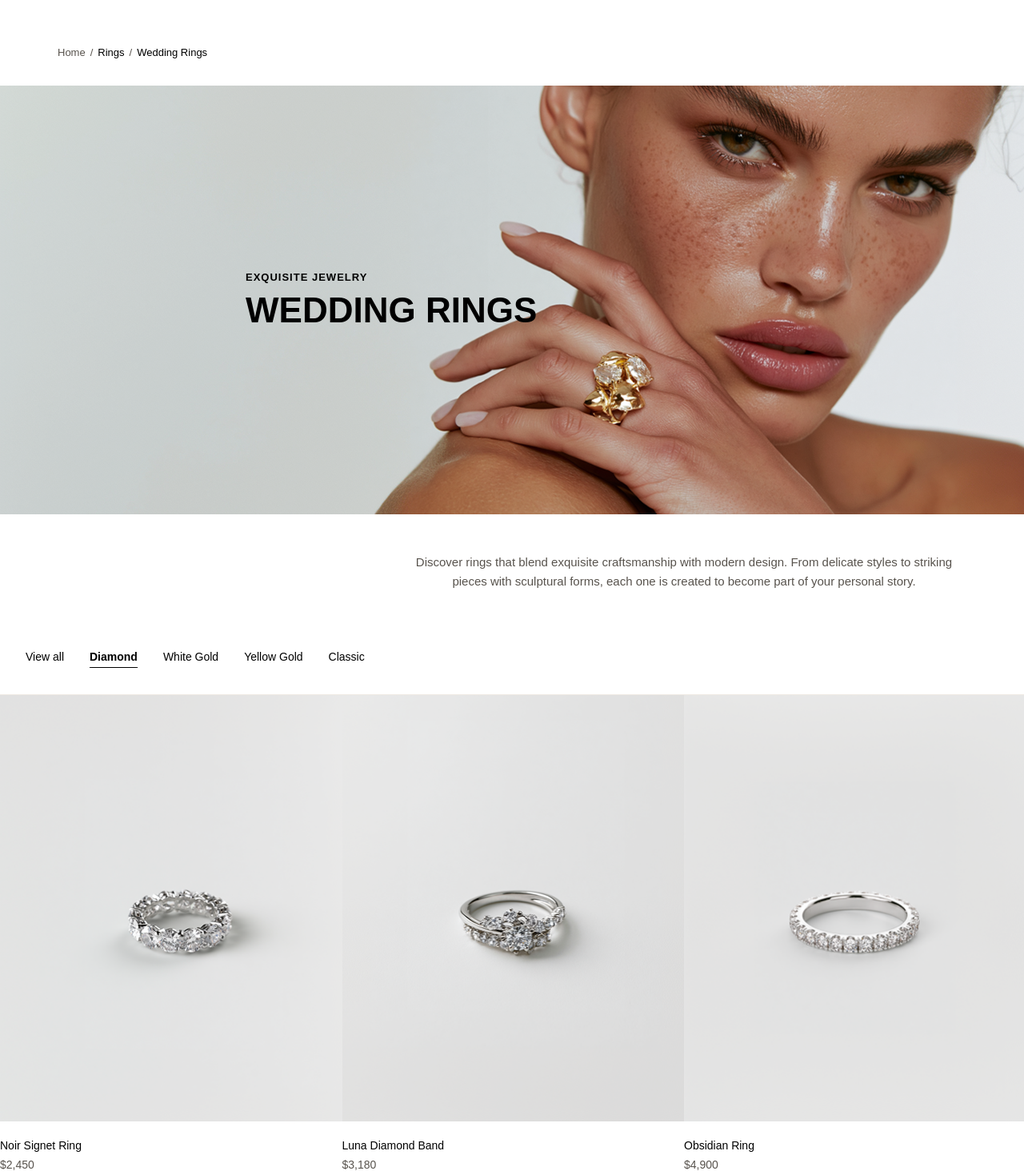
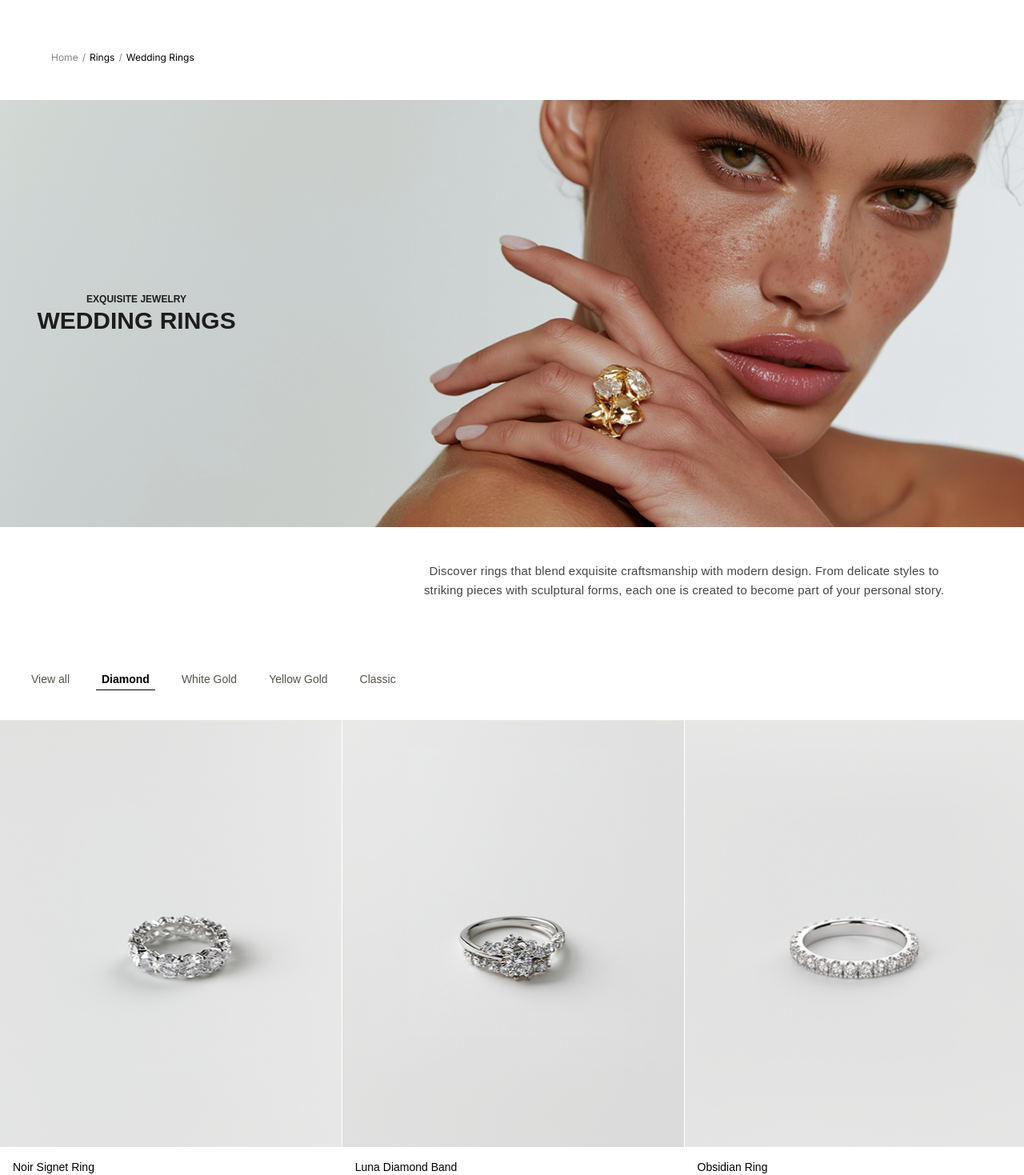
Before and after one commit to Diana19T/jorg-website, a Next.js app: page /category/wedding-rings in a window 1280 px wide. Shown: the part 43-1512 px from the top of the page at 80% size. Built offline with nearby package versions, Linux system fonts and the light colour scheme; a web font is replaced by a local one.

Commit message:
Fix Wedding Rings category layout

```diff
--- a/app/category/wedding-rings/page.module.css
+++ b/app/category/wedding-rings/page.module.css
@@ -4,14 +4,16 @@
 }
 
 .intro {
-  max-width: 760px;
+  width: 668px;
   margin: 0 auto;
-  padding: 48px 32px 40px;
+  padding: 43px 0 40px;
   text-align: center;
   font-family: var(--font-arial);
+  font-weight: 400;
   font-size: 15px;
   line-height: 24px;
-  color: var(--color-text-secondary);
+  letter-spacing: 0.2px;
+  color: #484440;
 }
 
 .gridSection {
@@ -21,22 +23,23 @@
 .exploreMoreWrap {
   display: flex;
   justify-content: center;
-  padding: 56px 32px;
+  padding: 42px 32px 128px;
 }
 
 .exploreMore {
-  border: 1px solid var(--color-black);
-  padding: 16px 40px;
+  border: 1px solid #1d1d1d;
+  padding: 15px 22px 17px;
   font-family: var(--font-arial);
-  font-size: 13px;
-  font-weight: 700;
-  letter-spacing: 0.5px;
+  font-weight: 400;
+  font-size: 14px;
+  line-height: 18px;
+  letter-spacing: 0.42px;
   text-transform: uppercase;
-  color: var(--color-black);
+  color: #292929;
   transition: background 0.15s ease, color 0.15s ease;
 }
 
 .exploreMore:hover {
-  background: var(--color-black);
+  background: #1d1d1d;
   color: var(--color-white);
 }
--- a/components/primitives/Breadcrumb.module.css
+++ b/components/primitives/Breadcrumb.module.css
@@ -1,24 +1,25 @@
 .breadcrumb {
-  padding: 20px var(--page-margin) 19px;
+  padding: 27px 24px 32px;
 }
 
 .list {
   display: flex;
   align-items: center;
-  gap: 6px;
-  font-family: var(--font-arial);
-  font-size: 13px;
+  gap: 5px;
+  font-family: var(--font-inter);
+  font-weight: 400;
+  font-size: 12px;
   line-height: 18px;
 }
 
 .item {
   display: flex;
   align-items: center;
-  gap: 6px;
+  gap: 5px;
 }
 
 .item a {
-  color: var(--color-text-secondary);
+  color: #878181;
 }
 
 .item a:hover {
@@ -30,5 +31,5 @@
 }
 
 .separator {
-  color: var(--color-text-secondary);
+  color: #878181;
 }
--- a/components/primitives/FilterBar.module.css
+++ b/components/primitives/FilterBar.module.css
@@ -2,56 +2,70 @@
   display: flex;
   align-items: center;
   justify-content: space-between;
-  padding: 24px var(--page-margin);
+  padding: 40px 23px 32px 32px;
   border-bottom: 1px solid var(--color-divider);
 }
 
 .chips {
   display: flex;
   align-items: center;
-  gap: 32px;
+  gap: 26px;
 }
 
 .chip {
+  display: flex;
+  align-items: center;
+  justify-content: center;
+  height: 28px;
+  padding: 0 7px;
   font-family: var(--font-arial);
+  font-weight: 400;
   font-size: 14px;
   line-height: 18px;
-  color: var(--color-black);
-  padding-bottom: 4px;
+  letter-spacing: 0;
+  color: #58534d;
   border-bottom: 1px solid transparent;
 }
 
 .chip[data-active="true"] {
   font-weight: 700;
+  line-height: 22px;
+  color: var(--color-black);
   border-bottom-color: var(--color-black);
 }
 
 .right {
   display: flex;
   align-items: center;
-  gap: 24px;
+  gap: 10px;
 }
 
 .count {
   font-family: var(--font-arial);
+  font-weight: 400;
   font-size: 14px;
-  line-height: 18px;
+  line-height: 14px;
   color: var(--color-text-secondary);
 }
 
 .filterButton {
-  border: 1px solid var(--color-black);
-  padding: 12px 20px;
+  display: flex;
+  align-items: center;
+  justify-content: center;
+  height: 38px;
+  padding: 0 21px;
+  border: 1px solid #161513;
   font-family: var(--font-arial);
-  font-size: 13px;
-  font-weight: 700;
-  letter-spacing: 0.5px;
+  font-weight: 400;
+  font-size: 12px;
+  line-height: 14px;
+  letter-spacing: 7px;
   text-transform: uppercase;
-  color: var(--color-black);
+  color: #151515;
   transition: background 0.15s ease, color 0.15s ease;
 }
 
 .filterButton:hover {
-  background: var(--color-black);
+  background: #161513;
   color: var(--color-white);
 }
--- a/components/primitives/PageHero.module.css
+++ b/components/primitives/PageHero.module.css
@@ -1,7 +1,7 @@
 .hero {
   position: relative;
   width: 100%;
-  height: 536px;
+  height: 534px;
 }
 
 .image {
@@ -13,29 +13,34 @@
 
 .textBlock {
   position: absolute;
-  left: 307px;
+  left: 18.05px;
   top: 50%;
   transform: translateY(-50%);
+  display: flex;
+  flex-direction: column;
+  align-items: center;
 }
 
 .eyebrow {
-  margin: 0 0 8px;
+  margin: 0;
   font-family: var(--font-arial);
   font-weight: 700;
-  font-size: 13px;
+  font-size: 12px;
   line-height: 18px;
-  letter-spacing: 1px;
   text-transform: uppercase;
-  color: var(--color-black);
+  color: #1d1d1d;
+  white-space: nowrap;
+  text-align: center;
 }
 
 .title {
   margin: 0;
   font-family: var(--font-arial);
   font-weight: 700;
-  font-size: 44px;
-  line-height: 1.1;
+  font-size: 30px;
+  line-height: 36px;
   text-transform: uppercase;
-  color: var(--color-black);
-  white-space: nowrap;
+  color: #1d1d1d;
+  width: 305px;
+  text-align: center;
 }
--- a/components/primitives/PageHero.tsx
+++ b/components/primitives/PageHero.tsx
@@ -11,7 +11,7 @@ export function PageHero({ eyebrow, title, imageSrc, imageAlt }: PageHeroProps)
   return (
     <div className={styles.hero}>
       {/* eslint-disable-next-line @next/next/no-img-element */}
-      <img src={imageSrc} alt={imageAlt} width={1710} height={536} className={styles.image} />
+      <img src={imageSrc} alt={imageAlt} width={1710} height={534} className={styles.image} />
       <div className={styles.textBlock}>
         <p className={styles.eyebrow}>{eyebrow}</p>
         <h1 className={styles.title}>{title}</h1>
--- a/components/primitives/ProductCard.module.css
+++ b/components/primitives/ProductCard.module.css
@@ -1,32 +1,45 @@
 .card {
   display: block;
+  width: 100%;
+  height: 628px;
+  position: relative;
 }
 
 .image {
   width: 100%;
-  height: auto;
-  aspect-ratio: 427.5 / 533;
+  height: 533px;
   object-fit: cover;
   display: block;
   background: var(--color-placeholder-fill);
 }
 
 .info {
-  padding: 21px 0 0;
+  position: relative;
+  width: 100%;
+  height: 93px;
+  background: var(--color-white);
 }
 
 .name {
+  position: absolute;
+  left: 16px;
+  top: 16px;
   margin: 0;
   font-family: var(--font-arial);
+  font-weight: 400;
   font-size: 14px;
   line-height: 18px;
   color: var(--color-black);
 }
 
 .price {
-  margin: 6px 0 0;
+  position: absolute;
+  left: 16px;
+  top: 39px;
+  margin: 0;
   font-family: var(--font-arial);
-  font-size: 14px;
+  font-weight: 400;
+  font-size: 13px;
   line-height: 18px;
   color: var(--color-text-secondary);
 }
--- a/components/primitives/ProductGrid.module.css
+++ b/components/primitives/ProductGrid.module.css
@@ -1,6 +1,5 @@
 .grid {
   display: grid;
   grid-template-columns: repeat(4, 1fr);
-  column-gap: 0;
-  row-gap: 40px;
+  gap: 1px;
 }
```
Also changed, not shown: components/primitives/ProductCard.tsx (line endings or trailing spaces).
